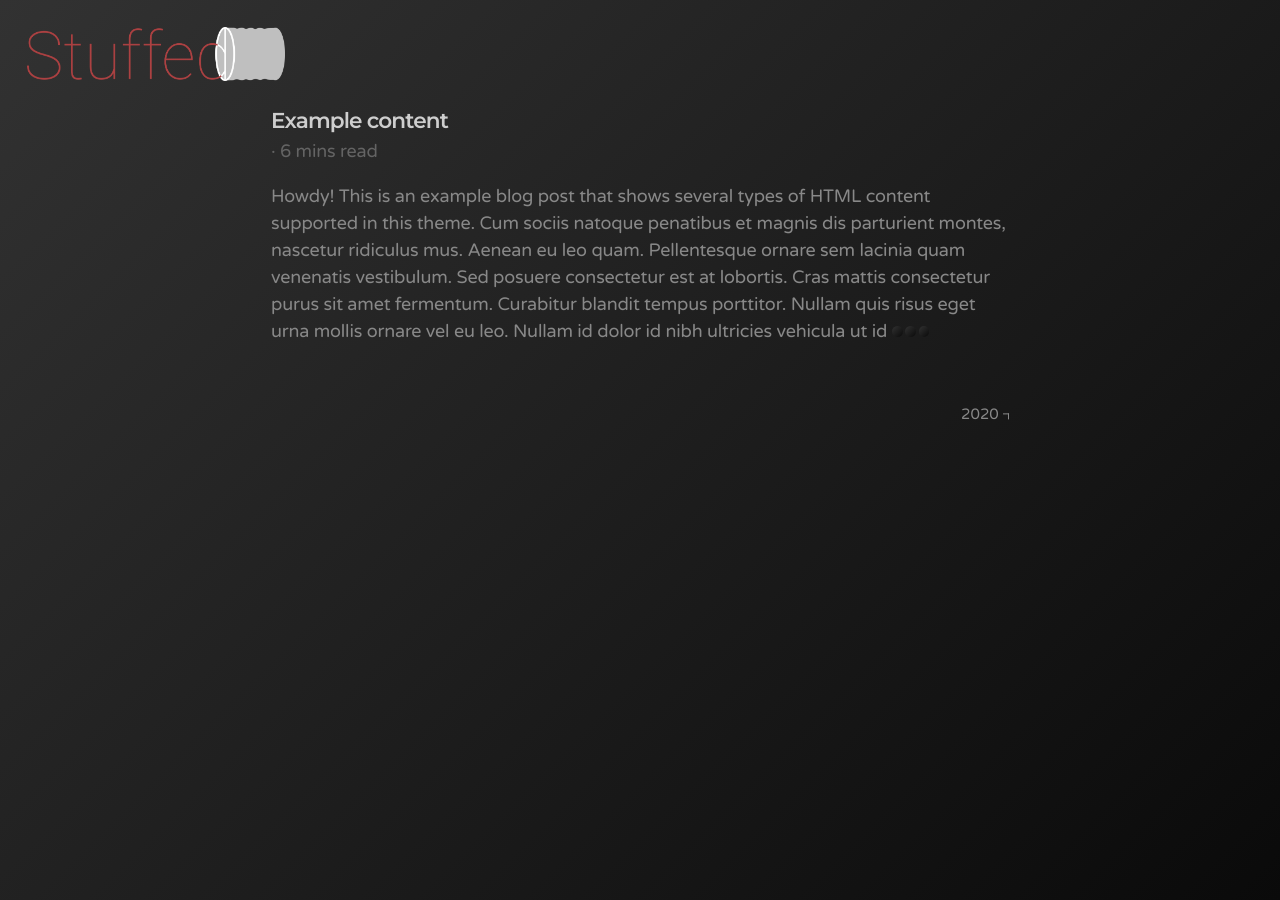
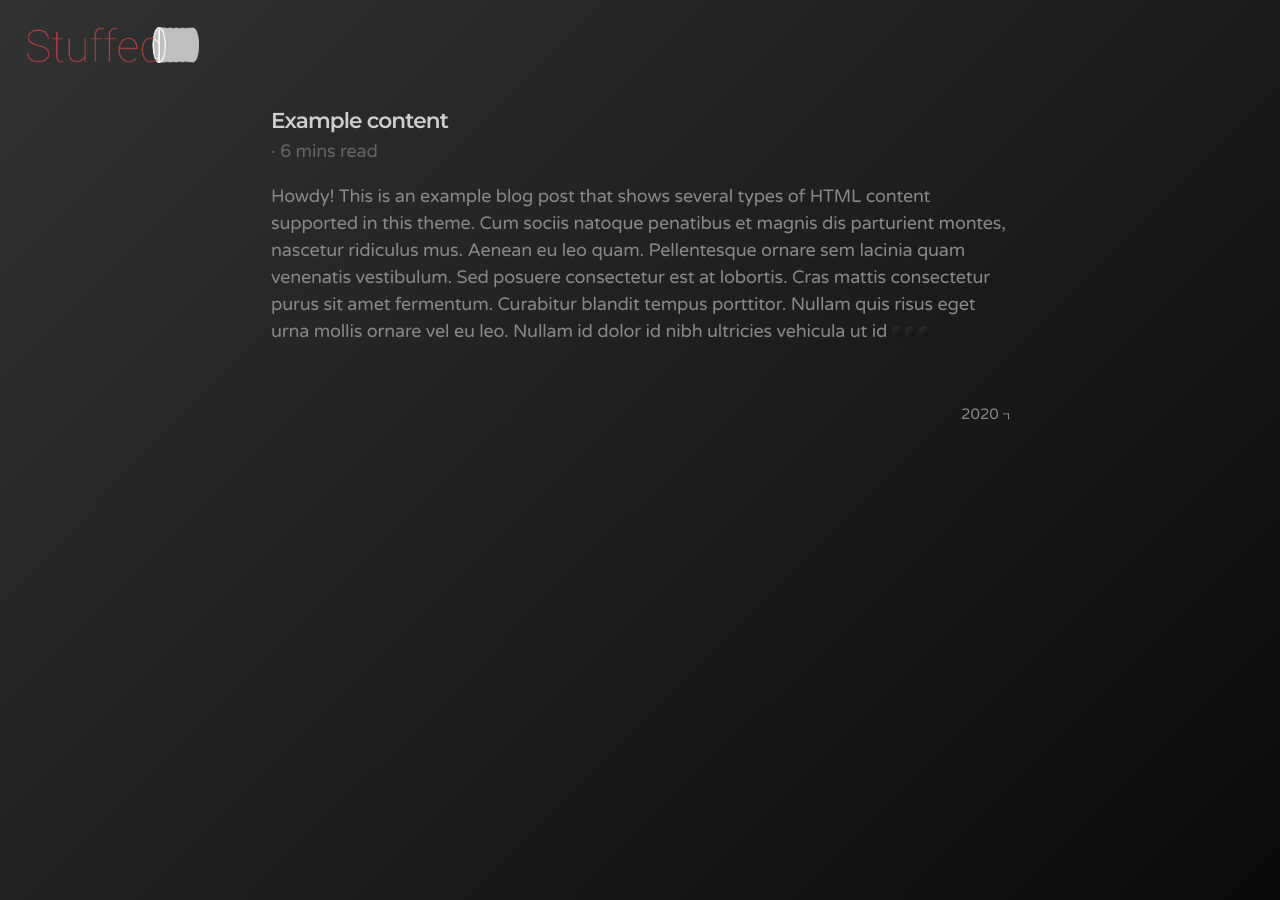
Before and after one commit to stuffedcan/stuffedcan.github.io, a Jekyll site: the page built from index.html, in a window 1280 px wide. Built offline with Jekyll 4.4.1, drawn with Linux system fonts in a browser that asks for light colours; the list of posts is cut into pages by our own code.

Commit message:
Update _logo.scss

```diff
--- a/_sass/_logo.scss
+++ b/_sass/_logo.scss
@@ -4,7 +4,7 @@
   left: 1.5rem;
   top: 1.5rem;
   width: auto;
-  height: 3rem;
+  height: 2rem;
   transition: transform .2s;
 }
 
```
